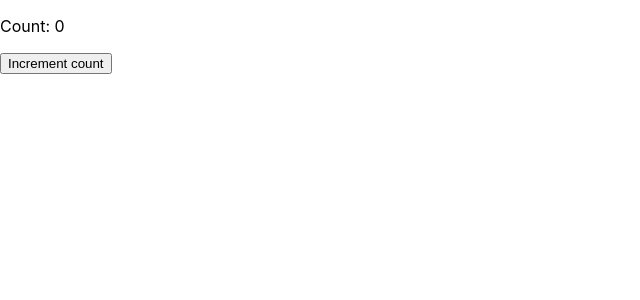
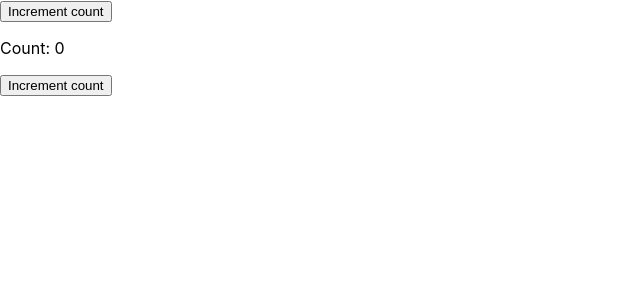
Before and after one commit to Tangerinez/Enzyme-Jest-Tutorial, a React (Create React App) app in the folder enzyme-tests/: page / in a window 1280 px wide. Shown: the top 300 px of the page, without its empty margins (0-640 px from the left). Built offline with nearby package versions, Linux system fonts and the light colour scheme.

Commit message:
Added tests for and integrated a decrement button

```diff
--- a/enzyme-tests/src/App.js
+++ b/enzyme-tests/src/App.js
@@ -8,16 +8,24 @@ class App extends Component {
     };
   }
 
-  makeIncrementer = amount => () =>
-    this.setState(prevState => ({
-      count: prevState.count + amount
-    }));
+  increment = () => {
+    this.setState({
+      count: this.state.count + 1
+    });
+  };
 
-  increment = this.makeIncrementer(1);
+  decrement = () => {
+    this.setState({
+      count: this.state.count - 1
+    });
+  };
 
   render() {
     return (
       <div>
+        <button className="decrement" onClick={this.decrement}>
+          Increment count
+        </button>
         <p>Count: {this.state.count}</p>
         <button className="increment" onClick={this.increment}>
           Increment count
```
Also changed, not shown: 1 other file (tests, documents, lock files or other folders).
